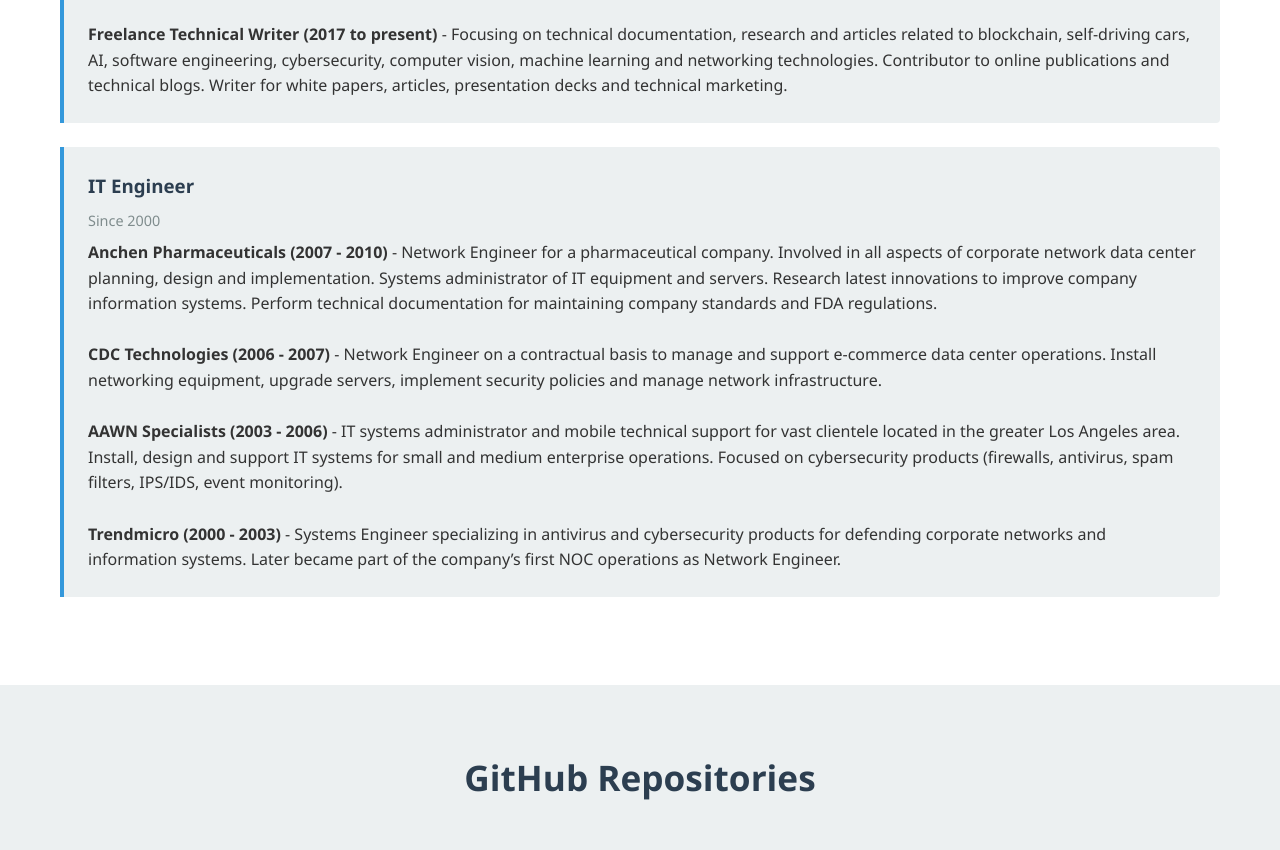
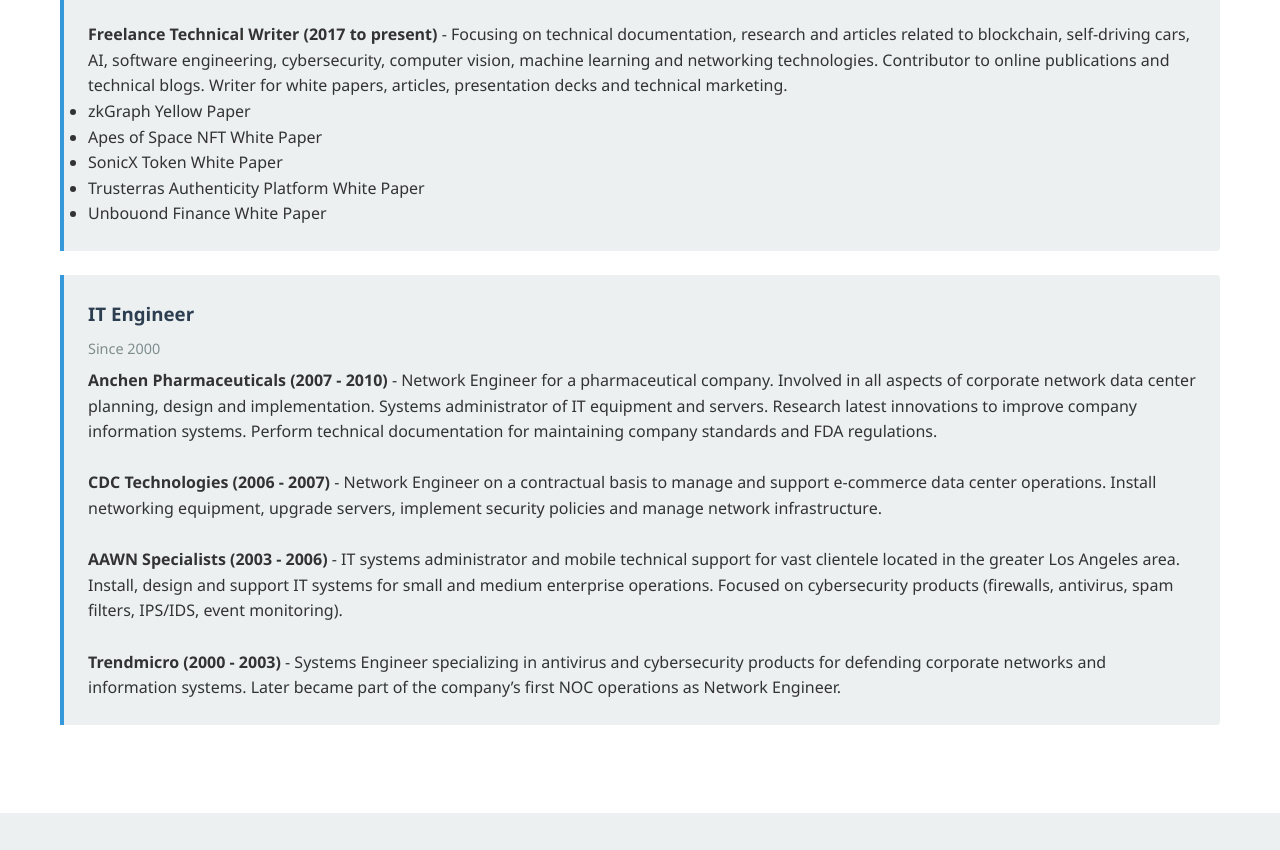
Before and after one commit to Play3rZer0/Play3rZer0.github.io, a plain HTML site: page index.html in a window 1280 px wide. Shown: the part 1608-2458 px from the top of the page. Drawn offline with Linux system fonts and the light colour scheme.

Commit message:
Edit technical writing - 7/10/25

```diff
--- a/index.html
+++ b/index.html
@@ -313,6 +313,13 @@
                 <p><b>FastID (December 2019 - August 2020)</b> - Blockchain architect for a concept permissioned blockchain implementing a digital identity app that can be used for payments and verifi cation. Generates digital ID based on personal information that can be used for online data verifi cation that uses PKI. Design the processes and prepare technical information for documentation purposes. </p>
                 <br>
                 <p><b>Freelance Technical Writer (2017 to present)</b> - Focusing on technical documentation, research and articles related to blockchain, self-driving cars, AI, software engineering, cybersecurity, computer vision, machine learning and networking technologies. Contributor to online publications and technical blogs. Writer for white papers, articles, presentation decks and technical marketing.</p>
+                <ul>
+                    <li>zkGraph Yellow Paper</li>
+                    <li>Apes of Space NFT White Paper</li>
+                    <li>SonicX Token White Paper</li>
+                    <li>Trusterras Authenticity Platform White Paper</li>
+                    <li>Unbouond Finance White Paper</li>
+                </ul>
             </div>
 
             <div class="accomplishment-item">
```
